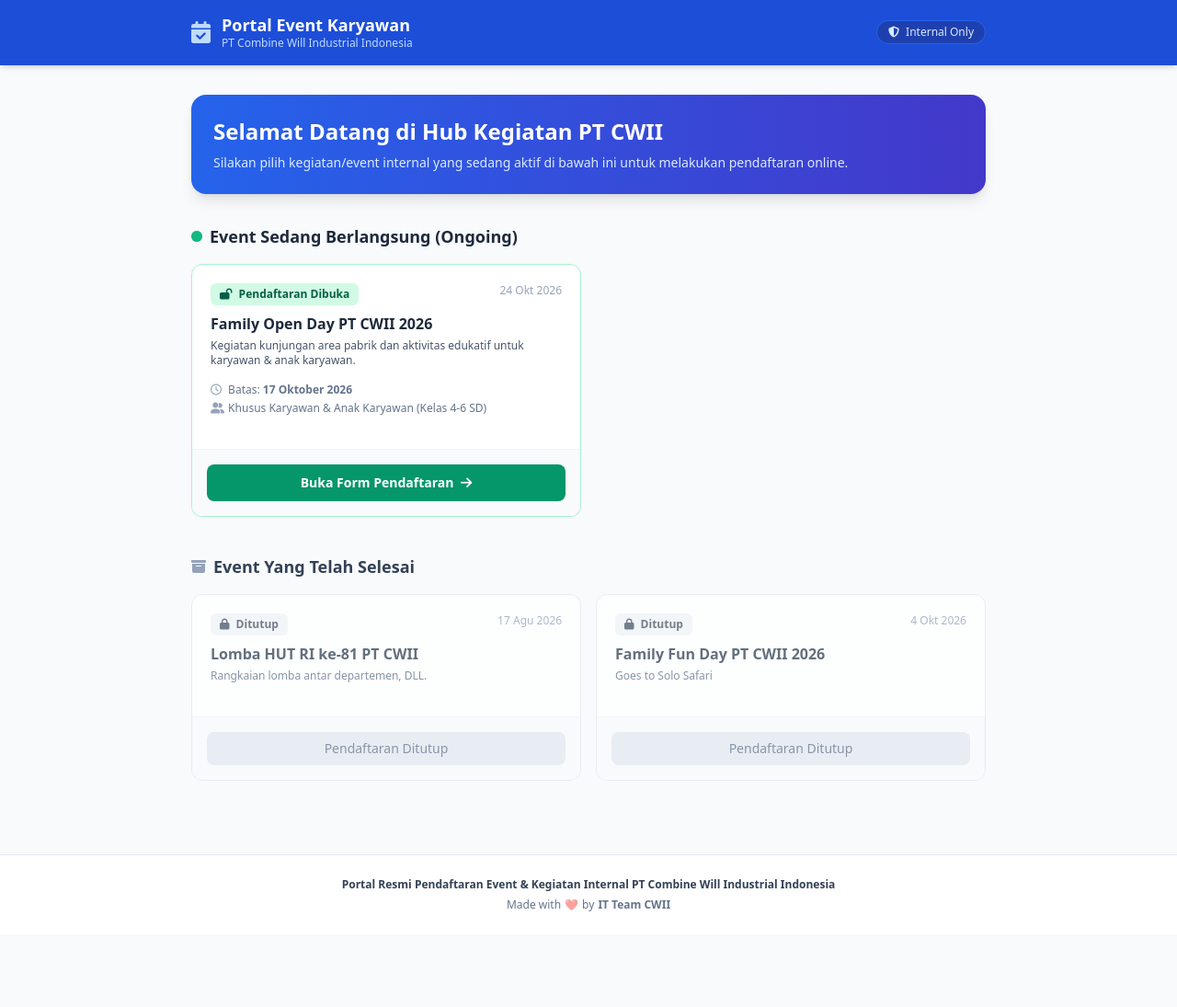
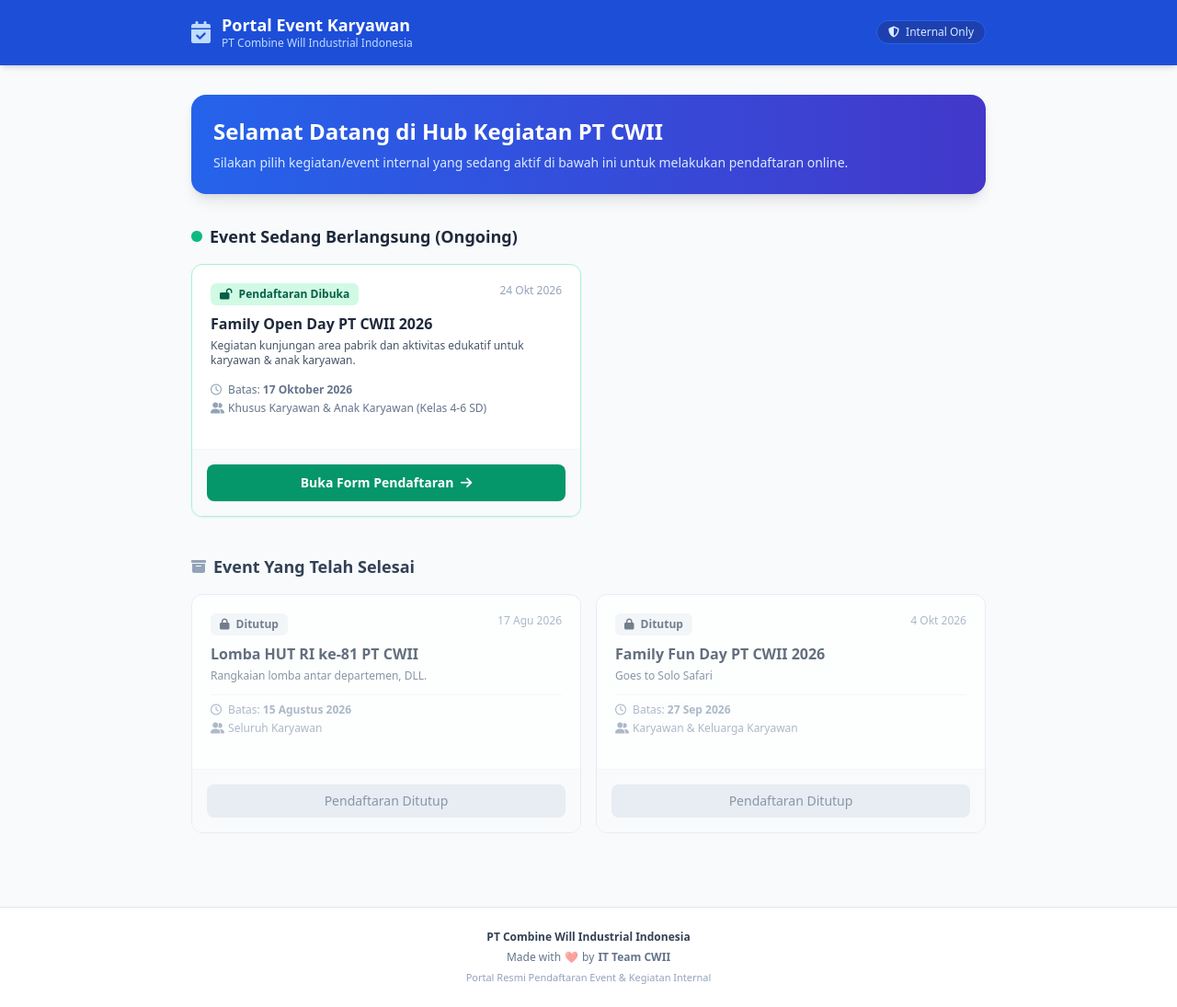
Before and after one commit to YunantaChandra/cwii-event, a plain HTML site: page index.html in a window 1280 px wide. Shown: the whole page at 92% size. Before the commit the page ends 1016 px from the top, so only its background shows below. Drawn offline with nearby package versions, Linux system fonts and the light colour scheme.

Commit message:
Update index.html

```diff
--- a/index.html
+++ b/index.html
@@ -4,16 +4,19 @@
     <meta charset="UTF-8">
     <meta name="viewport" content="width=device-width, initial-scale=1.0">
     <title>Portal Event Resmi - PT CWII</title>
-    <!-- Tailwind CSS CDN -->
+    <!-- Tailwind CSS CDN untuk styling modern -->
     <script src="https://cdn.tailwindcss.com"></script>
-    <!-- Font Awesome Icons -->
+    <!-- Font Awesome Icons untuk ikon-ikon pendukung -->
     <link rel="stylesheet" href="https://cdnjs.cloudflare.com/ajax/libs/font-awesome/6.4.0/css/all.min.css">
 </head>
 <body class="bg-slate-50 font-sans text-slate-800 min-h-screen flex flex-col justify-between">
 
-    <!-- Header / Navbar -->
+    <!-- ========================================== -->
+    <!-- BAGIAN 1: HEADER / NAVBAR ATAS             -->
+    <!-- ========================================== -->
     <header class="bg-blue-700 text-white shadow-md sticky top-0 z-50">
         <div class="max-w-4xl mx-auto px-4 py-4 flex items-center justify-between">
+            <!-- Logo & Judul Instansi -->
             <div class="flex items-center space-x-3">
                 <i class="fa-solid fa-calendar-check text-2xl text-blue-200"></i>
                 <div>
@@ -21,22 +24,27 @@
                     <p class="text-xs text-blue-200">PT Combine Will Industrial Indonesia</p>
                 </div>
             </div>
+            <!-- Badge Status Akses -->
             <span class="bg-blue-800 text-blue-100 text-xs px-3 py-1 rounded-full font-medium border border-blue-600">
                 <i class="fa-solid fa-shield-halved mr-1"></i> Internal Only
             </span>
         </div>
     </header>
 
-    <!-- Main Content -->
+    <!-- ========================================== -->
+    <!-- BAGIAN 2: KONTEN UTAMA (MAIN CONTAINER)    -->
+    <!-- ========================================== -->
     <main class="max-w-4xl mx-auto px-4 py-8 w-full flex-grow">
 
-        <!-- Hero Banner -->
+        <!-- Banner Sambutan -->
         <div class="bg-gradient-to-r from-blue-600 to-indigo-700 rounded-2xl p-6 mb-8 text-white shadow-lg">
             <h2 class="text-xl md:text-2xl font-bold mb-2">Selamat Datang di Hub Kegiatan PT CWII</h2>
             <p class="text-sm text-blue-100">Silakan pilih kegiatan/event internal yang sedang aktif di bawah ini untuk melakukan pendaftaran online.</p>
         </div>
 
-        <!-- SECTION 1: EVENT BERJALAN (ONGOING) -->
+        <!-- ------------------------------------------ -->
+        <!-- SUB-BAGIAN A: EVENT AKTIF (ONGOING)        -->
+        <!-- ------------------------------------------ -->
         <section class="mb-10">
             <div class="flex items-center space-x-2 mb-4">
                 <span class="relative flex h-3 w-3">
@@ -45,39 +53,45 @@
                 </span>
                 <h3 class="text-lg font-bold text-slate-800">Event Sedang Berlangsung (Ongoing)</h3>
             </div>
-            <div id="ongoing-events" class="grid grid-cols-1 md:grid-cols-2 gap-4">
-                <!-- Data event aktif akan di-generate otomatis lewat JavaScript -->
-            </div>
+            <!-- Tempat JavaScript merender card event aktif secara otomatis -->
+            <div id="ongoing-events" class="grid grid-cols-1 md:grid-cols-2 gap-4"></div>
         </section>
 
-        <!-- SECTION 2: EVENT SELESAI / ARCHIVE -->
+        <!-- ------------------------------------------ -->
+        <!-- SUB-BAGIAN B: EVENT SELESAI / ARSIP (CLOSED) -->
+        <!-- ------------------------------------------ -->
         <section>
             <div class="flex items-center space-x-2 mb-4">
                 <i class="fa-solid fa-box-archive text-slate-400"></i>
                 <h3 class="text-lg font-bold text-slate-700">Event Yang Telah Selesai</h3>
             </div>
-            <div id="closed-events" class="grid grid-cols-1 md:grid-cols-2 gap-4">
-                <!-- Data event selesai akan di-generate otomatis lewat JavaScript -->
-            </div>
+            <!-- Tempat JavaScript merender card event arsip secara otomatis -->
+            <div id="closed-events" class="grid grid-cols-1 md:grid-cols-2 gap-4"></div>
         </section>
 
     </main>
 
-    <!-- Footer -->
+    <!-- ========================================== -->
+    <!-- BAGIAN 3: FOOTER BAWAHAN                   -->
+    <!-- ========================================== -->
     <footer class="bg-white border-t border-slate-200 py-6 mt-12">
         <div class="max-w-4xl mx-auto px-4 text-center text-xs text-slate-500 space-y-1.5">
-        <p class="font-semibold text-slate-700">Portal Resmi Pendaftaran Event & Kegiatan Internal PT Combine Will Industrial Indonesia</p>
+            <p class="font-semibold text-slate-700">PT Combine Will Industrial Indonesia</p>
             <p class="text-slate-500 flex items-center justify-center gap-1">
                 Made with <span class="text-red-500 animate-pulse">❤️</span> by <strong>IT Team CWII</strong>
             </p>
+            <p class="text-slate-400 text-[11px]">Portal Resmi Pendaftaran Event & Kegiatan Internal</p>
         </div>
     </footer>
 
-    <!-- Script Anti-Cache & Real-time Fetch JSON -->
+    <!-- ========================================== -->
+    <!-- BAGIAN 4: JAVASCRIPT LOGIKA UTAMA          -->
+    <!-- ========================================== -->
     <script>
+        // Fungsi utama untuk mengambil data dari events.json dan menampilkannya ke layar
         async function loadEvents() {
             try {
-                // Panggil events.json dengan timestamp unik agar bebas dari cache browser & GitHub Pages
+                // Mengambil file events.json dengan parameter waktu (?nocache=...) agar data langsung ter-update real-time tanpa nyangkut di cache browser
                 const response = await fetch('events.json?nocache=' + Date.now(), {
                     headers: {
                         'Cache-Control': 'no-cache, no-store, must-revalidate',
@@ -88,13 +102,18 @@
 
                 const events = await response.json();
 
+                // Menangkap elemen wadah berdasarkan ID HTML di atas
                 const ongoingContainer = document.getElementById('ongoing-events');
                 const closedContainer = document.getElementById('closed-events');
 
+                // Kosongkan kontainer sebelum diisi ulang
                 ongoingContainer.innerHTML = '';
                 closedContainer.innerHTML = '';
 
+                // Looping (perulangan) membaca setiap data event di dalam file JSON
                 events.forEach(event => {
+
+                    // KONDISI 1: JIKA STATUS EVENT "active" (SEDANG DIBUKA)
                     if (event.status === 'active') {
                         ongoingContainer.innerHTML += `
                             <div class="bg-white rounded-xl shadow-sm hover:shadow-md transition duration-200 border border-emerald-200 overflow-hidden flex flex-col justify-between">
@@ -108,12 +127,14 @@
                                     <h4 class="font-bold text-slate-800 text-base mb-1">${event.title}</h4>
                                     <p class="text-xs text-slate-600 mb-4 line-clamp-2">${event.description}</p>
 
+                                    <!-- Informasi Detail (Deadline & Quota) -->
                                     <div class="text-xs text-slate-500 space-y-1 mb-4">
                                         <p><i class="fa-regular fa-clock w-4 text-slate-400"></i> Batas: <strong>${event.deadline}</strong></p>
                                         <p><i class="fa-solid fa-user-group w-4 text-slate-400"></i> ${event.quota}</p>
                                     </div>
                                 </div>
 
+                                <!-- Tombol Aksi Pendaftaran -->
                                 <div class="p-4 bg-slate-50 border-t border-slate-100">
                                     <a href="${event.link}" target="_blank"
                                        class="block w-full text-center bg-emerald-600 hover:bg-emerald-700 text-white font-semibold py-2.5 px-4 rounded-lg shadow-sm transition duration-150 text-sm">
@@ -122,7 +143,10 @@
                                 </div>
                             </div>
                         `;
-                    } else {
+                    }
+
+                    // KONDISI 2: JIKA STATUS EVENT "closed" (SELESAI / ARSIP)
+                    else {
                         closedContainer.innerHTML += `
                             <div class="bg-white rounded-xl border border-slate-200 opacity-75 overflow-hidden flex flex-col justify-between">
                                 <div class="p-5">
@@ -133,9 +157,16 @@
                                         <span class="text-xs text-slate-400">${event.date}</span>
                                     </div>
                                     <h4 class="font-bold text-slate-700 text-base mb-1">${event.title}</h4>
-                                    <p class="text-xs text-slate-500 mb-4">${event.description}</p>
+                                    <p class="text-xs text-slate-500 mb-3">${event.description}</p>
+
+                                    <!-- Informasi Detail (Deadline & Quota) yang ikut dimunculkan di Arsip -->
+                                    <div class="text-xs text-slate-400 space-y-1 mb-4 border-t border-slate-100 pt-2">
+                                        <p><i class="fa-regular fa-clock w-4 text-slate-400"></i> Batas: <strong>${event.deadline}</strong></p>
+                                        <p><i class="fa-solid fa-user-group w-4 text-slate-400"></i> ${event.quota}</p>
+                                    </div>
                                 </div>
 
+                                <!-- Tombol Status Berakhir (Disabled) -->
                                 <div class="p-4 bg-slate-50 border-t border-slate-100">
                                     <button disabled class="w-full text-center bg-slate-200 text-slate-500 font-medium py-2 px-4 rounded-lg cursor-not-allowed text-sm">
                                         Pendaftaran Ditutup
@@ -145,12 +176,13 @@
                         `;
                     }
                 });
+
             } catch (error) {
                 console.error('Gagal memuat data event:', error);
             }
         }
 
-        // Jalankan pemanggilan data
+        // Jalankan fungsi otomatis saat halaman dibuka oleh browser
         loadEvents();
     </script>
 </body>
```
Lines whose indentation alone changed are shown as unchanged.
